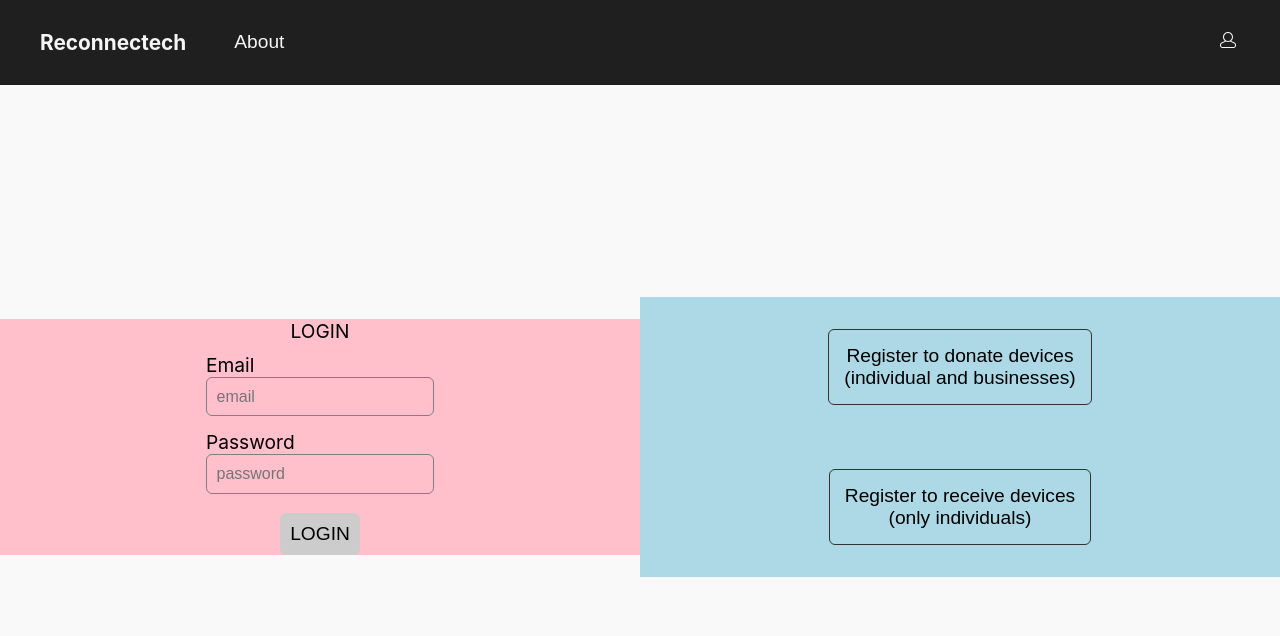
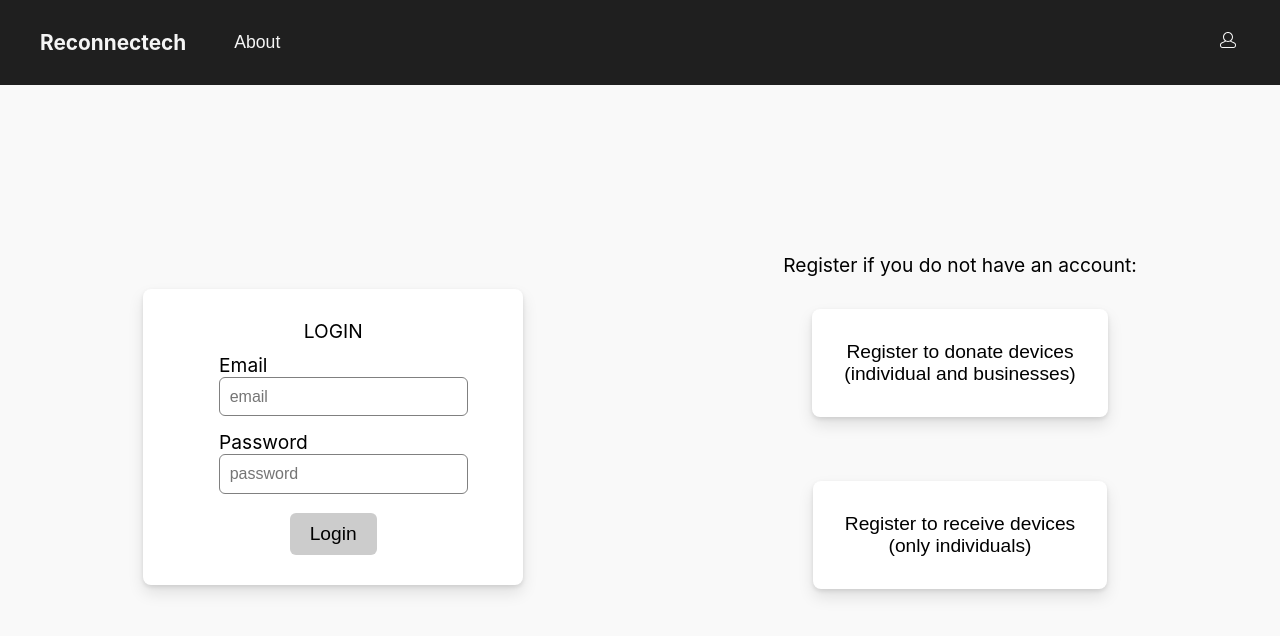
Before and after one commit to AudreyKj/reconnecTech, a React (Create React App) app in the folder client/: page /login in a window 1280 px wide. Shown: the top 636 px of the page. Built offline with nearby package versions, Linux system fonts and the light colour scheme.

Commit message:
login page done

```diff
--- a/client/src/App.css
+++ b/client/src/App.css
@@ -15,6 +15,7 @@ button {
   width:auto;
   border-radius:6px;
   font-size:1.2rem;
+  cursor:pointer;
 
 }
 
@@ -31,8 +32,8 @@ input:focus {
     outline: none;
     border-radius: 6px;
     border: 1px solid grey;
-    width: auto;
-    height: fit-content;
+    width: 100%;
+    height: 100%;
 }
 
 label {
@@ -50,7 +51,7 @@ header {
   display: flex;
   justify-content: space-between;
   align-items: center;
-  font-size: 1.2rem;
+  font-size: 1.1rem;
   padding-top: 1rem;
   padding-bottom: 1rem;
   margin-bottom: 1rem;
@@ -74,6 +75,7 @@ header svg {
 header button {
   cursor: pointer;
   color: whitesmoke;
+  font-size: 1.1rem;
 }
 
 .about-button-header {
@@ -149,9 +151,19 @@ height:100%;
 margin-top:-5%;
 }
 
+@media (max-width:800px){
+  .signup {
+      flex-direction:column;
+    }
+
+}
+
+.login-container {
+  width:50%;
+}
+
 .form-login,
 .register-options {
-  width:50%;
   display:flex;
   flex-direction: column;
   justify-content: center;
@@ -160,26 +172,42 @@ margin-top:-5%;
 }
 
 .form-login {
-background:pink;
-}
-
-
-.register-options {
-  background-color: lightblue;
+  background-color: #fff;
+    border: none;
+    border-radius: 8px;
+    box-shadow: 0 2px 4px rgb(0 0 0 / 10%), 0 8px 16px rgb(0 0 0 / 10%);
+    padding: 30px;
+    width:50%;
 }
 
 .login-submit {
   background: #ccc;
   width: min-content;
   margin-top:15px;
+  padding: 10px 20px;
+  transition: all 0.3s;
+}
 
+.login-submit:hover {
+  background:#121212f0;
+  color: #ccc;
 }
 
 .register-options button {
   border: 1px solid #333;
-  padding: 15px;
+  padding: 2rem;
   margin: 2rem 0;
-  cursor:pointer;
+  background-color: #fff;
+  border: none;
+  border-radius: 8px;
+  box-shadow: 0 2px 4px rgb(0 0 0 / 10%), 0 8px 16px rgb(0 0 0 / 10%);
+  transition: all 0.3s;
+}
+
+.register-options button:hover {
+  background:#121212f0;
+  color: #fff;
+
 }
 
 .error {
--- a/client/src/pages/About.tsx
+++ b/client/src/pages/About.tsx
@@ -4,7 +4,7 @@ import '../App.css';
 function About() {
   return (
     <div>
-        <h1>About</h1>
+        <h1>about page!</h1>
     </div>
   );
 }
--- a/client/src/pages/RegisterDonor.tsx
+++ b/client/src/pages/RegisterDonor.tsx
@@ -4,7 +4,7 @@ import '../App.css';
 function RegisterDonor() {
   return (
     <div>
-        <h1>Register Donor (individuals and businesses) </h1>
+        //Register Donor (individuals and businesses) page
     </div>
   );
 }
--- a/client/src/pages/RegisterRecipient.tsx
+++ b/client/src/pages/RegisterRecipient.tsx
@@ -4,7 +4,7 @@ import '../App.css';
 function RegisterRecipient() {
   return (
     <div>
-        <h1>Register Recipient </h1>
+        //Register Recipient page
     </div>
   );
 }
--- a/client/src/pages/Signup.tsx
+++ b/client/src/pages/Signup.tsx
@@ -39,6 +39,8 @@ const handleLoginSubmit = (e: React.FormEvent<HTMLButtonElement>) => {
 
   return (
     <section className="signup">
+
+      <div className="login-container">
       <form className="form-login" method="POST" autoComplete="off">
         LOGIN
 
@@ -68,14 +70,16 @@ const handleLoginSubmit = (e: React.FormEvent<HTMLButtonElement>) => {
         </label>
 
         <button className="login-submit" onClick={handleLoginSubmit}>
-          LOGIN
+          Login
         </button>
         {error && (
           <span className="error">{error}</span>
         )}
       </form>
+      </div>
 
       <div className="register-options">
+            <span> Register if you do not have an account:</span>
         <Link to="/register-donor"><button>Register to donate devices <br />(individual and businesses)</button></Link>
         <Link to="/register-recipient"><button>Register to receive devices <br />(only individuals)</button></Link>
       </div>
```
